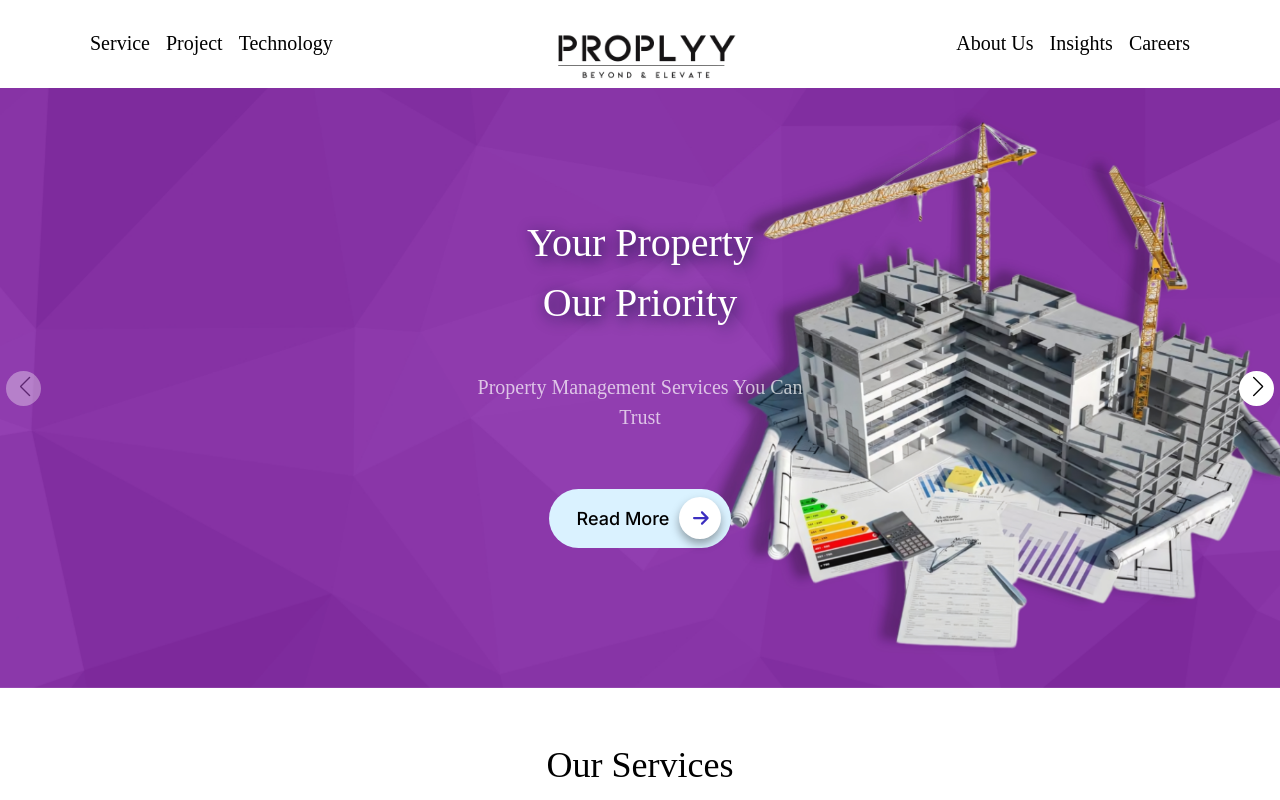
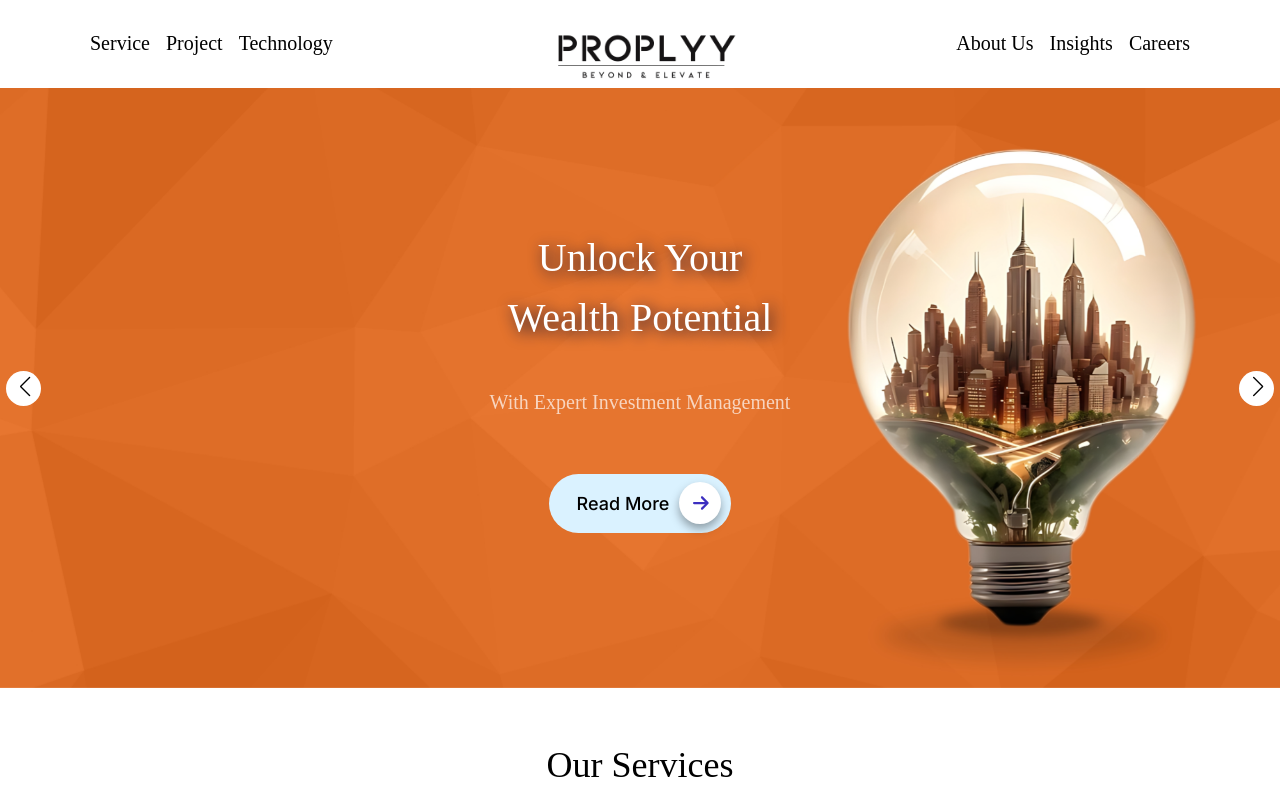
Before and after one commit to satyapal106/new-proplyy, a Next.js app: page / in a window 1280 px wide. Shown: the top 800 px of the page. Built offline with nearby package versions, Linux system fonts and the light colour scheme.

Commit message:
slider update

```diff
--- a/src/app/components/ParallaxSlider.jsx
+++ b/src/app/components/ParallaxSlider.jsx
@@ -48,10 +48,10 @@ export const ParallaxSlider = () => {
             modules={[Navigation, Pagination, Scrollbar, Autoplay, Parallax]}
             spaceBetween={30}
             centeredSlides={true}
-            // autoplay={{
-            //   delay: 3000,
-            //   disableOnInteraction: false,
-            // }}
+            autoplay={{
+              delay: 3000,
+              disableOnInteraction: false,
+            }}
             navigation
             // pagination={{ clickable: true }}
             // scrollbar={{ draggable: true }}
```
